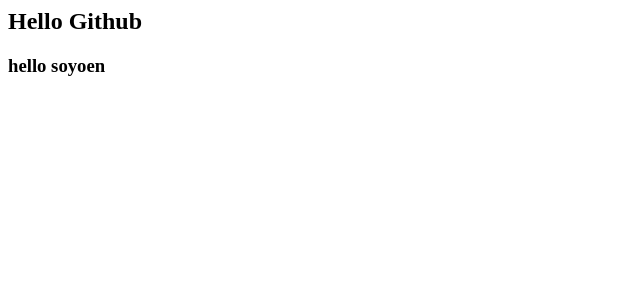
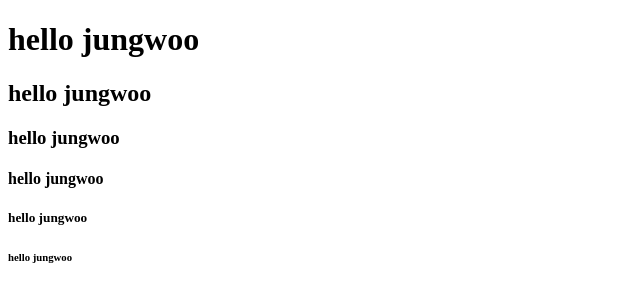
Before and after one commit to pdev-gd/first, a plain HTML site: page index.html in a window 1280 px wide. Shown: the whole page, without its empty margins (0-640 px from the left). Drawn offline with Linux system fonts and the light colour scheme.

Commit message:
index.html 수정, hello jungwoo 추가

```diff
--- a/index.html
+++ b/index.html
@@ -1,2 +1,18 @@
-<h2> Hello Github</h2>
-<h3> hello soyoen</h3>
+<!DOCTYPE html>
+<html lang="en">
+<head>
+    <meta charset="UTF-8">
+    <meta http-equiv="X-UA-Compatible" content="IE=edge">
+    <meta name="viewport" content="width=device-width, initial-scale=1.0">
+    <title>Document</title>
+</head>
+<body>
+    <h1>hello jungwoo</h1>
+    <h2>hello jungwoo</h2>
+    <h3>hello jungwoo</h3>
+    <h4>hello jungwoo</h4>
+    <h5>hello jungwoo</h5>
+    <h6>hello jungwoo</h6>
+
+</body>
+</html>
```
